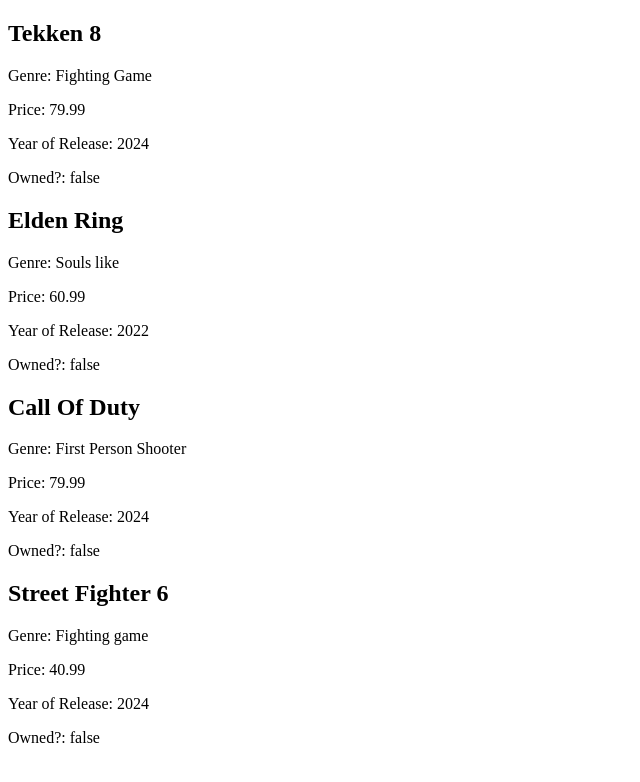
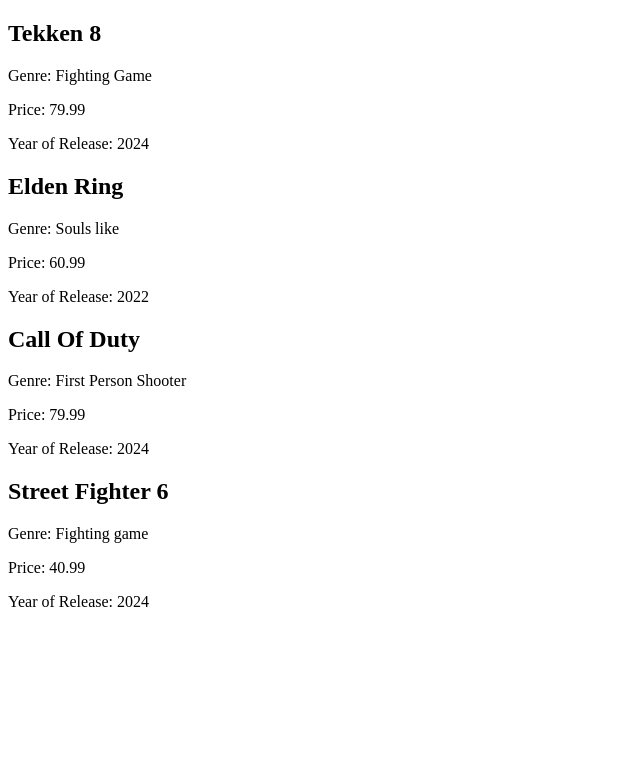
Before and after one commit to Cnoble05/colton_noble_Learning_Angular, an Angular app: page / in a window 1280 px wide. Shown: the top 782 px of the page, without its empty margins (0-640 px from the left). Built offline with nearby package versions, Linux system fonts and the light colour scheme.

Commit message:
Changed package.json to match current assignment - added new branch

```diff
--- a/package.json
+++ b/package.json
@@ -1,6 +1,6 @@
 {
   "name": "untitled1",
-  "version": "0.2.0",
+  "version": "0.3.0",
   "scripts": {
     "generateInterface": "ng generate interface",
     "ng": "ng",
--- a/src/app/video-game-list-item/video-game-list-item.component.html
+++ b/src/app/video-game-list-item/video-game-list-item.component.html
@@ -4,5 +4,4 @@
   <p>Genre: {{ VideoGame.genre }}</p>
   <p>Price: {{ VideoGame.price }}</p>
   <p>Year of Release: {{ VideoGame.yearOfRelease }}</p>
-  <p>Owned?: {{ VideoGame.Owned}}</p>
 </div>
--- a/src/app/video-game-list/video-game-list.component.html
+++ b/src/app/video-game-list/video-game-list.component.html
@@ -1,3 +1,4 @@
+
 <app-video-game-list-item [VideoGame] = "VideoGame1"> </app-video-game-list-item>
 <app-video-game-list-item [VideoGame] = "VideoGame2"> </app-video-game-list-item>
 <app-video-game-list-item [VideoGame] = "VideoGame3"> </app-video-game-list-item>
--- a/src/app/video-game-list/video-game-list.component.ts
+++ b/src/app/video-game-list/video-game-list.component.ts
@@ -16,4 +16,8 @@
   VideoGame2: VideoGames = { price: 60.99, title: "Elden Ring", genre: "Souls like", yearOfRelease: 2022, Owned: false };
   VideoGame3: VideoGames = { price: 79.99, title: "Call Of Duty", genre: "First Person Shooter", yearOfRelease: 2024, Owned: false };
   VideoGame4: VideoGames = { price: 40.99, title: "Street Fighter 6", genre: "Fighting game", yearOfRelease: 2024, Owned: false };
+
+  toggleOwned(game: VideoGames ): void {
+    game.Owned = !game.Owned;
+  }
 }
```
